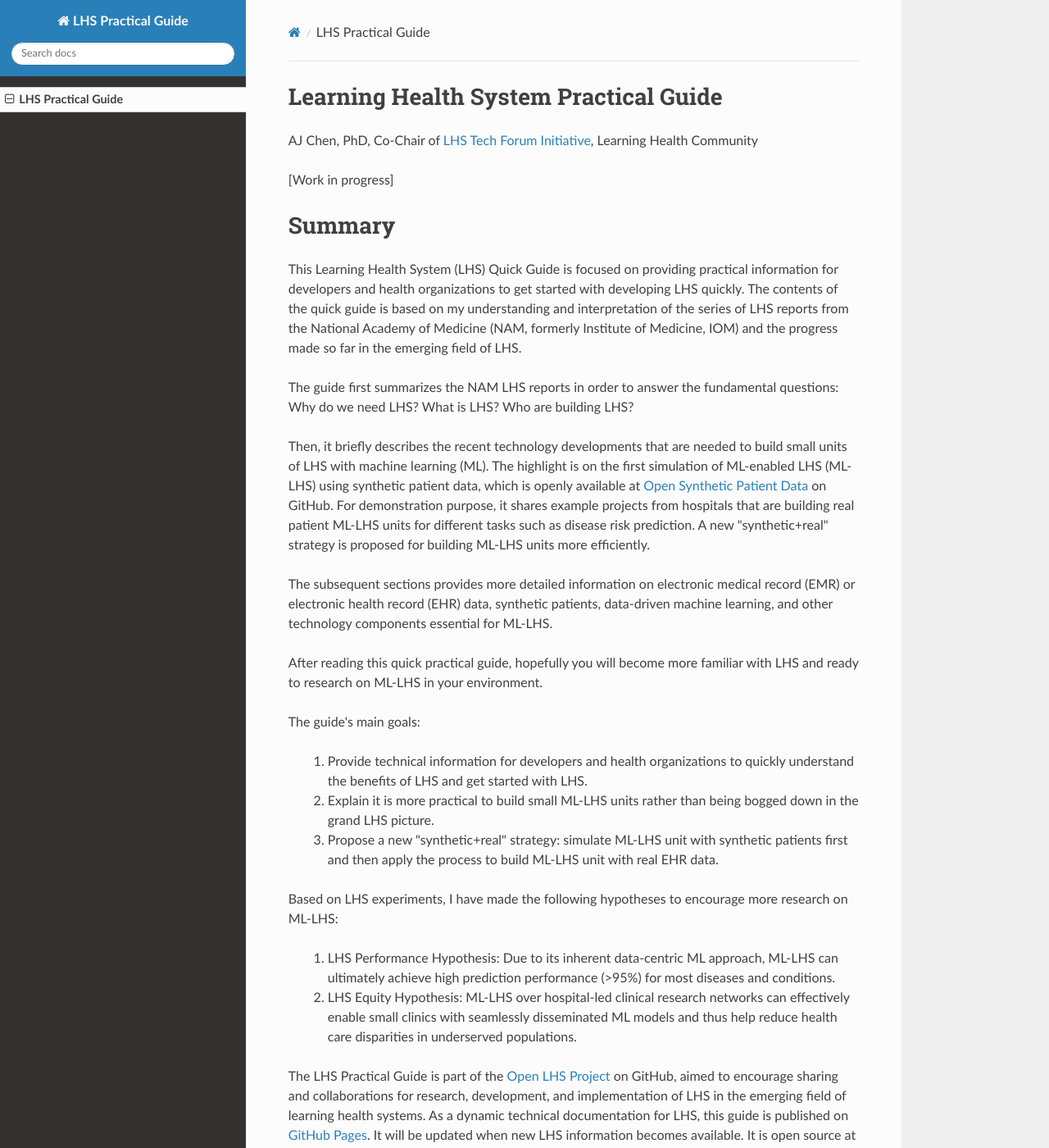
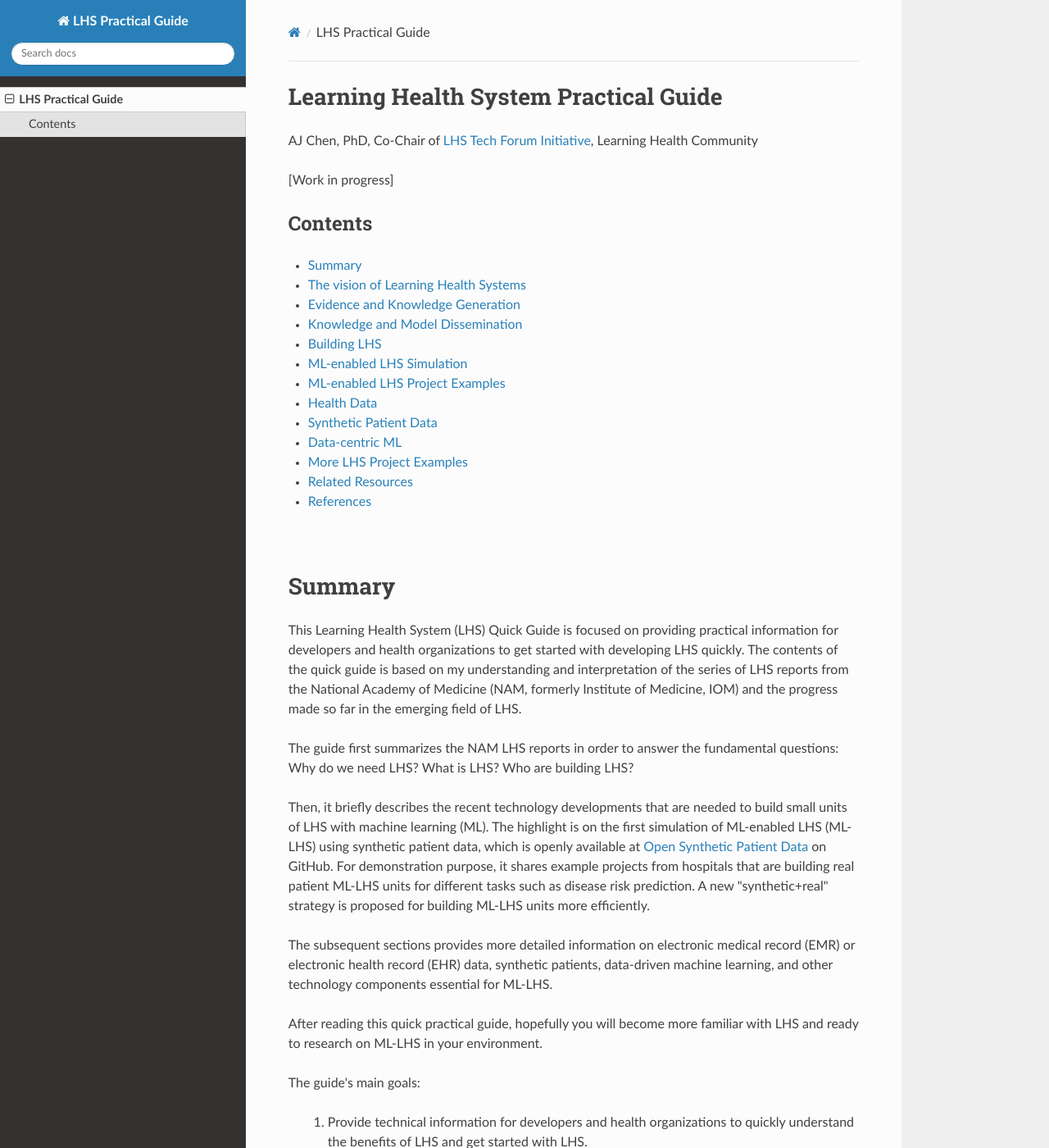
Before and after one commit to lhs-open/lhs-guide, an MkDocs documentation site: the page built from docs/index.md, in a window 1280 px wide and 1400 px high. Shown: the whole window at 82% size. Built offline with MkDocs 1.6.1, drawn with Linux system fonts in a browser that asks for light colours; nearby versions of some CDN libraries; some of the changed text lies outside the part shown.

Commit message:
update toc

```diff
--- a/docs/index.md
+++ b/docs/index.md
@@ -2,6 +2,24 @@
 AJ Chen, PhD, Co-Chair of [LHS Tech Forum Initiative](https://www.learninghealth.org/2020-lhs-technology-forum), Learning Health Community
 
 [Work in progress]
+
+## Contents
+
+- [Summary](#summary)
+1. [The vision of Learning Health Systems](#1-the-vision-of-learning-health-systems)
+2. [Evidence and Knowledge Generation](#2-evidence-and-knowledge-generation)
+3. [Knowledge and Model Dissemination](#3-knowledge-and-model-dissemination)
+4. [Building LHS](#4-building-lhs)
+5. [ML-enabled LHS Simulation](#5-ml-enabled-lhs-simulation)
+6. [ML-enabled LHS Project Examples](#6-ml-enabled-lhs-project-examples)
+7. [Health Data](#7-health-data)
+8. [Synthetic Patient Data](#8-synthetic-patient-data)
+9. [Data-centric ML](#9-data-centric-ml)
+10. [More LHS Project Examples](#10-more-lhs-project-examples)
+11. [Related Resources](#11-related-resources)
+- [References](#references)
+
+<br>
 
 # Summary
 
@@ -22,7 +40,7 @@ The guide's main goals:
 >2. Explain it is more practical to build small ML-LHS units rather than being bogged down in the grand LHS picture.
 >3. Propose a new "synthetic+real" strategy: simulate ML-LHS unit with synthetic patients first and then apply the process to build ML-LHS unit with real EHR data.
 
-Based on LHS experiments, I have made the following hypotheses to encourage more research on ML-LHS:
+The guide makes the following hypotheses about ML-LHS:
 
 >1. LHS Performance Hypothesis: Due to its inherent data-centric ML approach, ML-LHS can ultimately achieve high prediction performance (>95%) for most diseases and conditions.
 >2. LHS Equity Hypothesis: ML-LHS over hospital-led clinical research networks can effectively enable small clinics with seamlessly disseminated ML models and thus help reduce health care disparities in underserved populations.
@@ -644,9 +662,11 @@ They compared the existing methodologies to generate synthetic electronic health
 
 ## Machine learning using synthetic patient data
 
-An IBM group used 1M Synthea patients to build 2D patient pathway and conducted neural network CNN and RNN machine learning. The resulting model was able to predict 10 common diseases with 80-90% accuracy. (Sbodio 2021). This study used an open source [patient pathway extractor](https://github.com/Alvearie/patient_pathway_extractor) for turning Synthea records to data ready for machine learning.
+- We used Synthea patient data to build machine learning models for simulating ML-LHS unit as described in above section. (Chen 2022)
 
-Using three synthetic data generators that apply classification and regression trees, parametric, and Bayesian network approaches, Rankin et al. generated synthetic data from 19 open health datasets. They trained common machine learning models with the synthetic data and real data separately, and then measured model performance using only independent real data sets. The results showed only small decreases in accuracy for models trained with synthetic data compared to models trained with real data. (Rankin 2020)
+- An IBM group used 1M Synthea patients to build 2D patient pathway and conducted neural network CNN and RNN machine learning. The resulting model was able to predict 10 common diseases with 80-90% accuracy. (Sbodio 2021). This study used an open source [patient pathway extractor](https://github.com/Alvearie/patient_pathway_extractor) for turning Synthea records to data ready for machine learning.
+
+- Using three synthetic data generators that apply classification and regression trees, parametric, and Bayesian network approaches, Rankin et al. generated synthetic data from 19 open health datasets. They trained common machine learning models with the synthetic data and real data separately, and then measured model performance using only independent real data sets. The results showed only small decreases in accuracy for models trained with synthetic data compared to models trained with real data. (Rankin 2020)
 
 ## Limitations
 
```
Also changed, not shown: other parts of docs/index.md (+1 -1 lines), README.md (+2 -2 lines).
